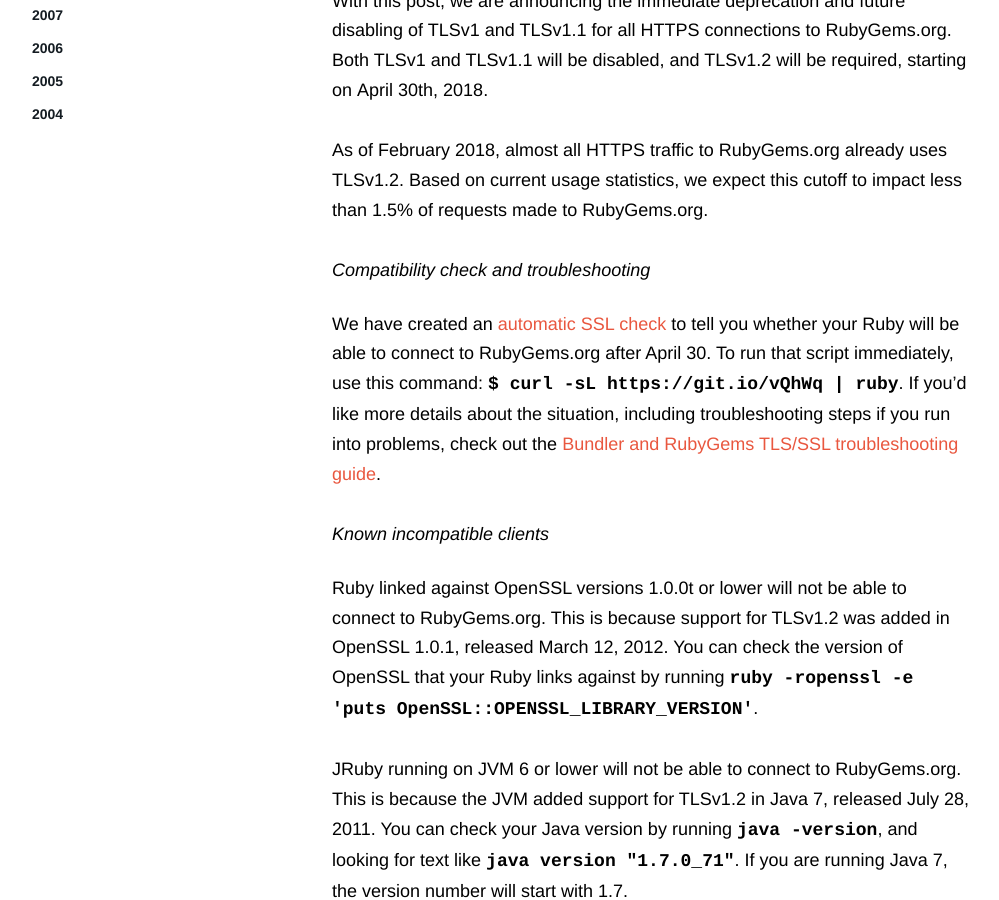
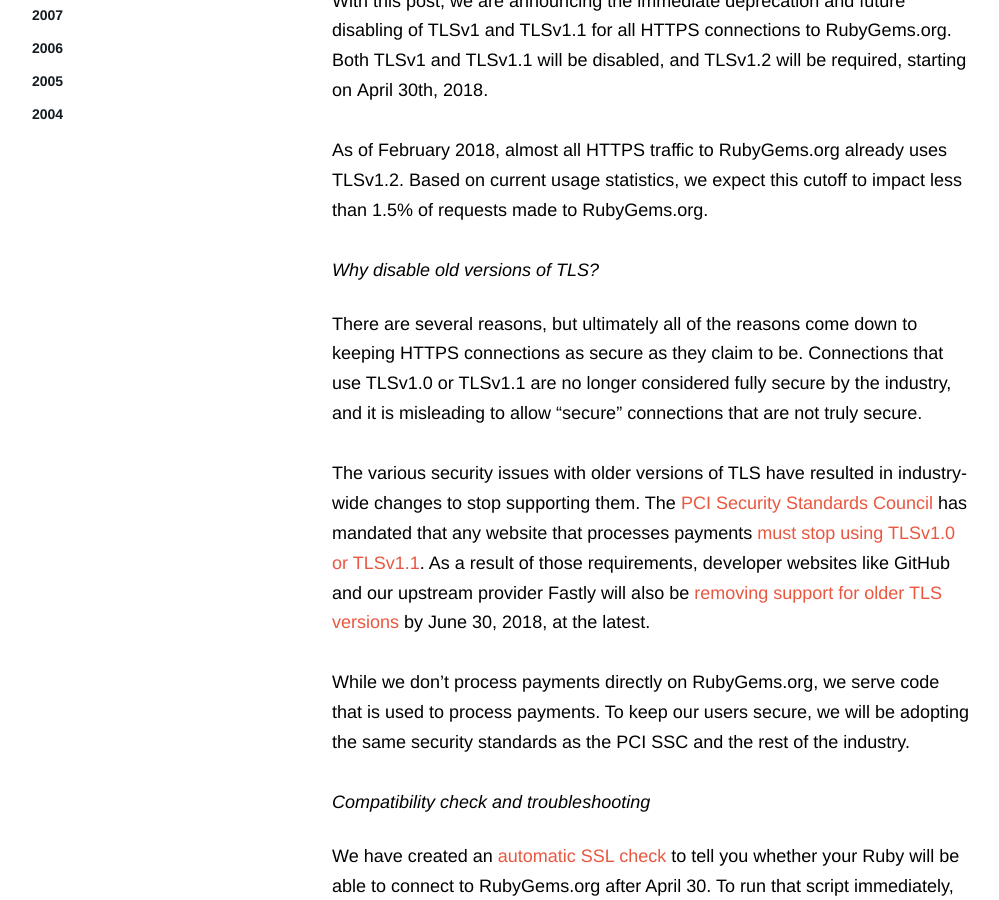
Before and after one commit to rubygems/rubygems.github.io, a Jekyll site: the page built from _posts/2018-02-24-weak-cryptographic-standards-removal-notice.md, in a window 1280 px wide and 900 px high, scrolled down 599 px. Shown: the whole window, without its empty margins (138-1137 px from the left). Built offline with Jekyll 4.4.1, drawn with Linux system fonts in a browser that asks for light colours; comment, search, counter and statistics services are not loaded.

Commit message:
Explain why we are doing this

```diff
--- a/_posts/2018-02-24-weak-cryptographic-standards-removal-notice.md
+++ b/_posts/2018-02-24-weak-cryptographic-standards-removal-notice.md
@@ -11,6 +11,14 @@
 
 As of February 2018, almost all HTTPS traffic to RubyGems.org already uses TLSv1.2. Based on current usage statistics, we expect this cutoff to impact less than 1.5% of requests made to RubyGems.org.
 
+### Why disable old versions of TLS?
+
+There are several reasons, but ultimately all of the reasons come down to keeping HTTPS connections as secure as they claim to be. Connections that use TLSv1.0 or TLSv1.1 are no longer considered fully secure by the industry, and it is misleading to allow "secure" connections that are not truly secure.
+
+The various security issues with older versions of TLS have resulted in industry-wide changes to stop supporting them. The [PCI Security Standards Council](https://www.pcisecuritystandards.org) has mandated that any website that processes payments [must stop using TLSv1.0 or TLSv1.1](https://www.pcisecuritystandards.org/documents/Migrating_from_SSL_Early_TLS_Information%20Supplement_v1.pdf). As a result of those requirements, developer websites like GitHub and our upstream provider Fastly will also be [removing support for older TLS versions](https://www.fastly.com/blog/phase-two-our-tls-10-and-11-deprecation-plan) by June 30, 2018, at the latest.
+
+While we don't process payments directly on RubyGems.org, we serve code that is used to process payments. To keep our users secure, we will be adopting the same security standards as the PCI SSC and the rest of the industry.
+
 ### Compatibility check and troubleshooting
 We have created an [automatic SSL check](https://github.com/indirect/ruby-ssl-check/blob/master/check.rb) to tell you whether your Ruby will be able to connect to RubyGems.org after April 30. To run that script immediately, use this command: `$ curl -sL https://git.io/vQhWq | ruby`. If you’d like more details about the situation, including troubleshooting steps if you run into problems, check out the [Bundler and RubyGems TLS/SSL troubleshooting guide](http://bundler.io/v1.16/guides/rubygems_tls_ssl_troubleshooting_guide.html#why-am-i-seeing-read-server-hello-a).
 
```
